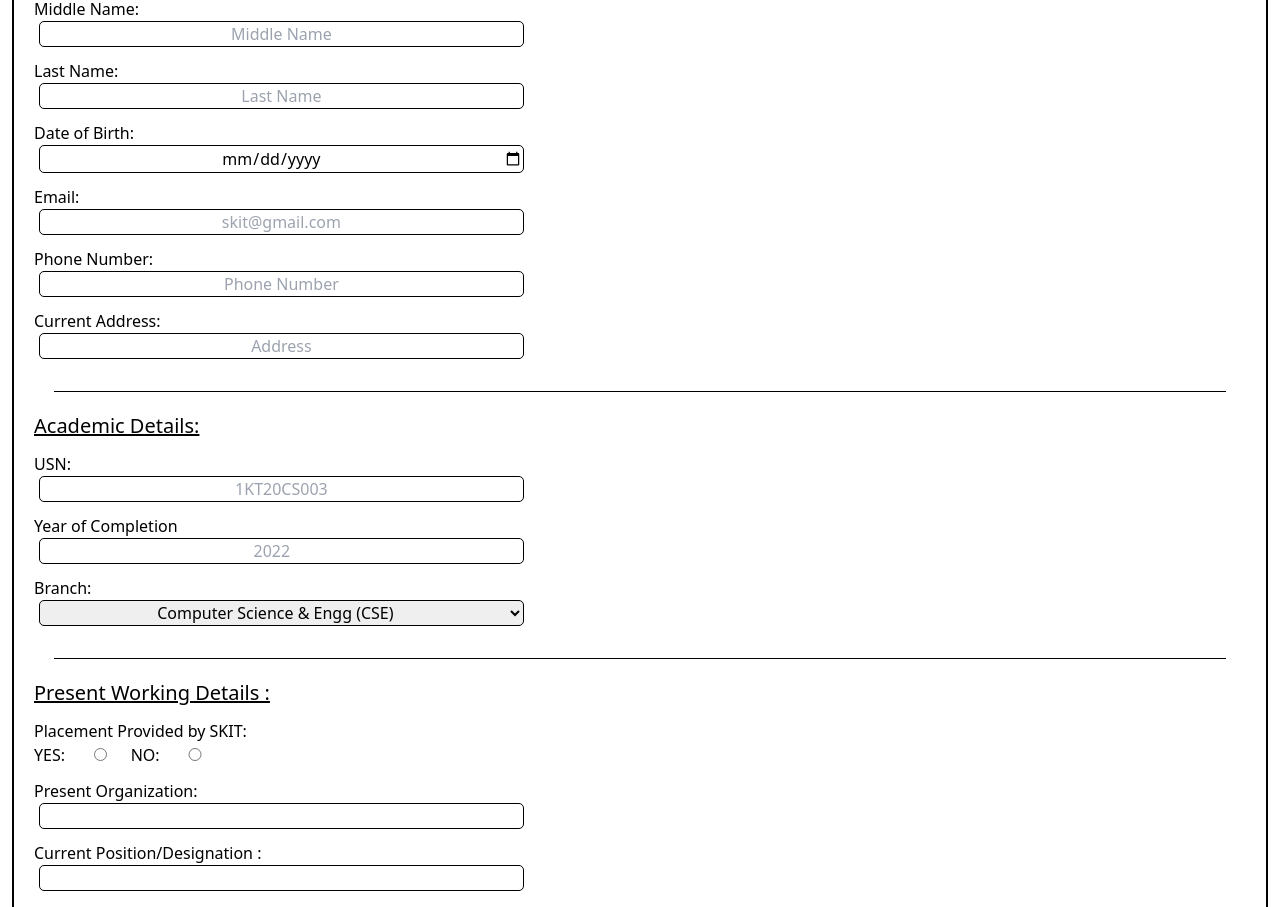
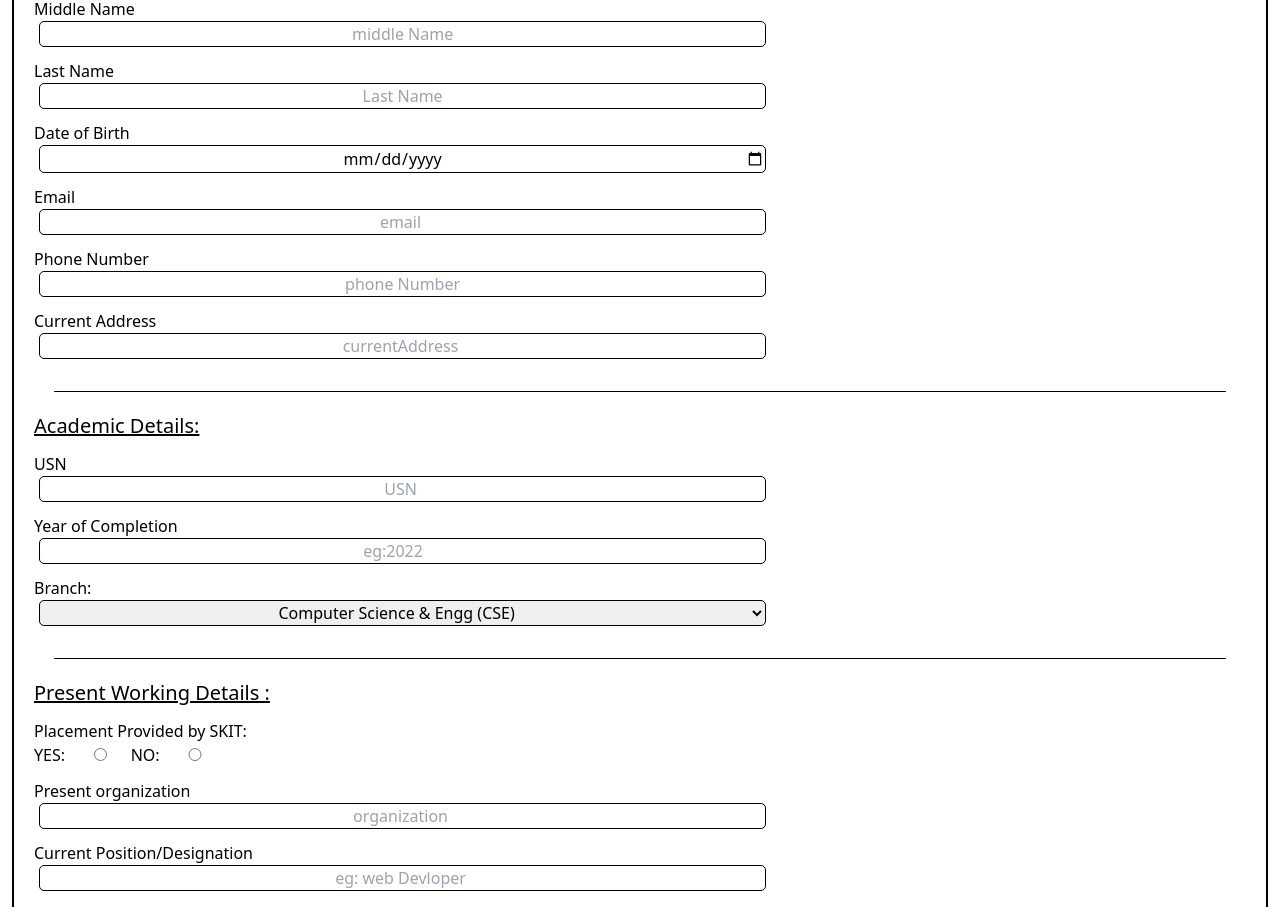
Before and after one commit to bardank/alumni-connect, a Next.js app: page /registeration in a window 1280 px wide. Shown: the part 320-1227 px from the top of the page. Built offline with nearby package versions, Linux system fonts and the light colour scheme.

Commit message:
USestate for registeration added

```diff
--- a/src/components/Navbar/Navbar.jsx
+++ b/src/components/Navbar/Navbar.jsx
@@ -5,7 +5,7 @@ const Navbar = () => {
     <div>
       <img src="./assests/logo.png" alt="SKIT logo" />
 
-      <nav className="flex items-center justify-between bg-primary py-2">
+      <nav className="flex items-center flex-row justify-between bg-primary py-2">
         <ul className="flex items-center flex-1 justify-between text-white">
           <NavbarItem link={"/"} title={"Home"} />
           <NavbarItem link="/alumni-directory" title={"Alumni Directory"} />
--- /dev/null
+++ b/src/components/UI/Button.jsx
@@ -0,0 +1,16 @@
+import React from "react";
+
+const Button = ({ type, label }) => {
+  return (
+    <div>
+      <button
+        className="bg-blue-500 hover:bg-blue-700 text-white w-1/2 font-bold py-2 px-4 rounded focus:outline-none focus:shadow-outline"
+        type={type}
+      >
+        {label}
+      </button>
+    </div>
+  );
+};
+
+export default Button;
--- /dev/null
+++ b/src/components/UI/Input.jsx
@@ -0,0 +1,21 @@
+import React from "react";
+
+const Input = ({ label, type, placeholder, id, value, onChange }) => {
+  return (
+    <div className="mb-4 w-full">
+      <label className="block text-gray-700 font-bold mb-2" htmlFor={id}>
+        {label}
+      </label>
+      <input
+        className="appearance-none border rounded w-full py-2 px-3 text-gray-700 leading-tight focus:outline-none focus:shadow-outline"
+        id={id}
+        type={type}
+        value={value}
+        onChange={(e) => onChange(e)}
+        placeholder={placeholder}
+      />
+    </div>
+  );
+};
+
+export default Input;
--- /dev/null
+++ b/src/components/UI/Registerationinput.jsx
@@ -0,0 +1,29 @@
+import React from "react";
+
+const RegisterationInput = ({
+  label,
+  id,
+  name,
+  placeholder,
+  type,
+  value,
+  onChange,
+}) => {
+  return (
+    <div>
+      <div className="w-full md:w-auto pb-3 min-w-200">
+        <label htmlFor={id}>{label}</label>
+        <input
+          type={type}
+          id={id}
+          name={name}
+          placeholder={placeholder}
+          value={value}
+          onChange={(e) => onChange(e)}
+        />
+      </div>
+    </div>
+  );
+};
+
+export default RegisterationInput;
--- /dev/null
+++ b/src/pages/login.js
@@ -0,0 +1,59 @@
+import React, { useState } from "react";
+import Footer from "@/components/Footer/Footer";
+import Navbar from "../components/Navbar/Navbar";
+import Input from "@/components/UI/Input";
+import Button from "../components/UI/Button.jsx";
+const Login = () => {
+  const [inputVariables, setInputVariables] = useState({
+    userName: "",
+    password: "",
+  });
+  const handleInputChange = (e) => {
+    setInputVariables((prevs) => ({
+      ...inputVariables,
+      [e.target.id]: e.target.value,
+    }));
+  };
+
+  const handleLogin = (e) => {
+    e.preventDefault();
+    console.log(inputVariables);
+  };
+  return (
+    <div>
+      <Navbar />
+
+      <div className="flex justify-center items-center h-screen">
+        <div className="w-full max-w-md">
+          <form
+            className="bg-white shadow-lg rounded-lg px-8 py-6"
+            onSubmit={(e) => handleLogin(e)}
+          >
+            <h2 className="text-2xl font-bold mb-6">Login</h2>
+            <Input
+              label="Username"
+              type="text"
+              placeholder="Enter your username"
+              id="userName"
+              value={inputVariables.userName}
+              onChange={handleInputChange}
+            />
+            <Input
+              label="Password"
+              type="password"
+              placeholder="Enter your password"
+              id="password"
+              value={inputVariables.password}
+              onChange={handleInputChange}
+            />
+            <Button type="submit" label={"Login"} />
+          </form>
+        </div>
+      </div>
+
+      <Footer />
+    </div>
+  );
+};
+
+export default Login;
--- a/src/pages/registeration.js
+++ b/src/pages/registeration.js
@@ -1,7 +1,34 @@
+import React, { useState } from "react";
 import Footer from "@/components/Footer/Footer";
 import Navbar from "../components/Navbar/Navbar";
-
+import RegisterationInput from "@/components/UI/registerationInput";
+import Select from "../components/UI/Select";
 export default function Home() {
+  const [registerVariable, setRegisterVariable] = useState({
+    firstName: "",
+    middleName: "",
+    lastName: "",
+    birthDate: "",
+    email: "",
+    phoneNumber: "",
+    currentAddress: "",
+    usn: "",
+    graduationYear: "",
+    organization: "",
+    designation: "",
+    offerLetter: "",
+    suggestion: "",
+  });
+  const handleRegisterData = (e) => {
+    setRegisterVariable((prevs) => ({
+      ...registerVariable,
+      [e.target.name]: e.target.value,
+    }));
+  };
+  const handleRegisteration = (e) => {
+    e.preventDefault();
+    console.log(registerVariable);
+  };
   return (
     <div>
       <Navbar />
@@ -9,105 +36,107 @@ export default function Home() {
         <h4 className="text-center text-2xl underline">
           Registeration Form for Alumni
         </h4>
-        <form method="" action="" className="">
-          <div className=" p-5 flex-row ">
+        <form
+          method=""
+          action=""
+          className=""
+          onSubmit={(e) => handleRegisteration(e)}
+        >
+          <div className=" p-5 flex-row  ">
+            <div className=" ">
               <h5 className="text-xl pb-3 underline">Personal Details:</h5>
-            <div className=" ">
-              <div class="w-full md:w-auto relative pb-3">
-                <label for="firstName">First Name:</label>
-                <input
+
+              <RegisterationInput
+                label="First Name"
                 type="text"
                 id="firstName"
-                  name="fname"
+                name="firstName"
                 placeholder="First Name"
-                  required
+                value={registerVariable.firstName}
+                onChange={handleRegisterData}
               />
-              </div>
 
-              <div className="w-full md:w-auto pb-3">
-                <label for="middleName">Middle Name:</label>
-                <input
+              <RegisterationInput
+                label="Middle Name"
                 type="text"
                 id="middleName"
-                  name="name"
-                  placeholder="Middle Name"
+                name="middleName"
+                placeholder="middle Name"
+                value={registerVariable.middleName}
+                onChange={handleRegisterData}
               />
-              </div>
-              <div className="w-full md:w-auto pb-3">
-                <label for="lastName">Last Name:</label>
-                <input
+              <RegisterationInput
+                label="Last Name"
                 type="text"
                 id="lastName"
-                  name="lname"
+                name="lastName"
                 placeholder="Last Name"
+                value={registerVariable.lastName}
+                onChange={handleRegisterData}
               />
-              </div>
-              <div className="w-full md:w-auto pb-3">
-                <label for="date">Date of Birth:</label>
-                <input
+              <RegisterationInput
+                label="Date of Birth "
                 type="date"
-                  id="date"
-                  name="date"
-                  placeholder="Last Name"
+                id="birthDate"
+                name="birthDate"
+                placeholder="Date of birth "
+                value={registerVariable.birthDate}
+                onChange={handleRegisterData}
               />
-              </div>
-              <div className="w-full md:w-auto pb-3">
-                <label for="email">Email:</label>
-                <input
+              <RegisterationInput
+                label=" Email "
                 type="email"
                 id="email"
                 name="email"
-                  placeholder="skit@gmail.com"
-                  required
+                placeholder="email "
+                value={registerVariable.email}
+                onChange={handleRegisterData}
               />
-              </div>
-              <div className="w-full md:w-auto pb-3">
-                <label for="phone">Phone Number:</label>
-                <input
+              <RegisterationInput
+                label="Phone Number"
                 type="tel"
-                  id="phone"
-                  name="phone"
-                  placeholder="Phone Number"
-                  required
+                id="phoneNumber"
+                name="phoneNumber"
+                placeholder="phone Number"
+                value={registerVariable.phoneNumber}
+                onChange={handleRegisterData}
               />
-              </div>
-              <div className="w-full md:w-auto pb-3">
-                <label for="address">Current Address:</label>
-                <input
+              <RegisterationInput
+                label="Current Address"
                 type="text"
-                  id="address"
-                  name="address"
-                  placeholder="Address"
-                  required
+                id="currentAddress"
+                name="currentAddress"
+                placeholder="currentAddress "
+                value={registerVariable.currentAddress}
+                onChange={handleRegisterData}
               />
-              </div>
             </div>
             <hr className="m-5 border-t-1 border-black" />
 
             <h5 className="text-xl pb-3 underline">Academic Details:</h5>
             <div className=" ">
-              <div className="w-full md:w-auto pb-3">
-                <label for="usn">USN:</label>
-                <input
+              <RegisterationInput
+                label="USN "
                 type="text"
                 id="usn"
                 name="usn"
-                  placeholder="1KT20CS003"
+                placeholder="USN "
+                value={registerVariable.usn}
+                onChange={handleRegisterData}
               />
-              </div>
-              <div className="w-full md:w-auto pb-3">
-                <label for="completion_date">Year of Completion</label>
-                <input
+              <RegisterationInput
+                label="Year of Completion "
                 type="number"
-                  id="completion_date"
-                  name="date"
-                  placeholder="2022 "
-                  min={2000}
+                id="graduationYear"
+                name="graduationYear"
+                placeholder="eg:2022 "
+                min="2000"
+                value={registerVariable.graduationYear}
+                onChange={handleRegisterData}
               />
-              </div>
 
               <div className="w-full md:w-auto pb-3">
-                <label for="branch">Branch:</label>
+                <label>Branch:</label>
                 <select className="  ">
                   <option value="cse">Computer Science & Engg (CSE)</option>
                   <option value="ise">Information Science & Engg (ISE)</option>
@@ -128,39 +157,66 @@ export default function Home() {
               Present Working Details :
             </h5>
             <div className="">
+              <h5>Placement Provided by SKIT:</h5>
               <div className="w-full md:w-auto pb-3 ">
-                <label for="branch">Placement Provided by SKIT:</label>
-                <label className="  inline" for="yes">
+                <label className="  inline" htmlFor="yes">
                   YES:
                 </label>
-                <input className=" radio inline " type="radio" name="choice" />
-                <label className="inline" for="NO">
+                <input
+                  className=" radio inline "
+                  id="yes"
+                  type="radio"
+                  name="choice"
+                />
+                <label className="inline" htmlfor="NO">
                   NO:
                 </label>
-                <input className=" radio inline" type="radio" name="choice" />
+                <input
+                  className=" radio inline"
+                  id="No"
+                  type="radio"
+                  name="choice"
+                />
               </div>
-              <div className="w-full md:w-auto pb-3">
-                <label for="organization">Present Organization:</label>
-                <input type="text" name="organization" />
-              </div>
-              <div className="w-full md:w-auto pb-3">
-                <label for="position">Current Position/Designation :</label>
-                <input type="text" name="position" />
-              </div>
-              <div className="w-full md:w-auto pb-3">
-                <label for="organization">
-                  Upload offer letter / Appointment Letter :
-                </label>
-                <input type="file" name="organization" multiple />
-              </div>
+              <RegisterationInput
+                label="Present organization "
+                type="text"
+                id="organization"
+                name="organization"
+                placeholder="organization "
+                value={registerVariable.organization}
+                onChange={handleRegisterData}
+              />
+              <RegisterationInput
+                label="Current Position/Designation "
+                type="text"
+                id="designation"
+                name="designation"
+                placeholder="eg: web Devloper "
+                value={registerVariable.designation}
+                onChange={handleRegisterData}
+              />
+              <RegisterationInput
+                label="  Upload offer letter / Appointment Letter "
+                type="file"
+                id="offerLetter"
+                name="offerLetter"
+                value={registerVariable.offerLetter}
+                multiple
+                onChange={handleRegisterData}
+              />
             </div>
             <hr className="m-5 border-t-1 border-black" />
             <div className="w-full md:w-auto">
-              <label for="">Your Suggestions:</label>
+              <label>Your Suggestions:</label>
               <textarea
+                id="suggestion"
+                name="suggestion"
                 rows="10"
                 cols="40"
                 className="border"
+                value={registerVariable.suggestion}
+                onChange={handleRegisterData}
                 placeholder="Give your Suggestion here!!"
               ></textarea>
             </div>
--- a/src/styles/globals.css
+++ b/src/styles/globals.css
@@ -46,7 +46,8 @@ textarea {
   border-radius: 5px;
   gap: 3px;
   display: block;
-  width: 40%;
+  width: 60%;
+  max-width: ;
 }
 input:hover {
   background-color: antiquewhite;
```
Also changed, not shown: src/components/UI/Select.jsx (added). Lines whose indentation alone changed are shown as unchanged.
